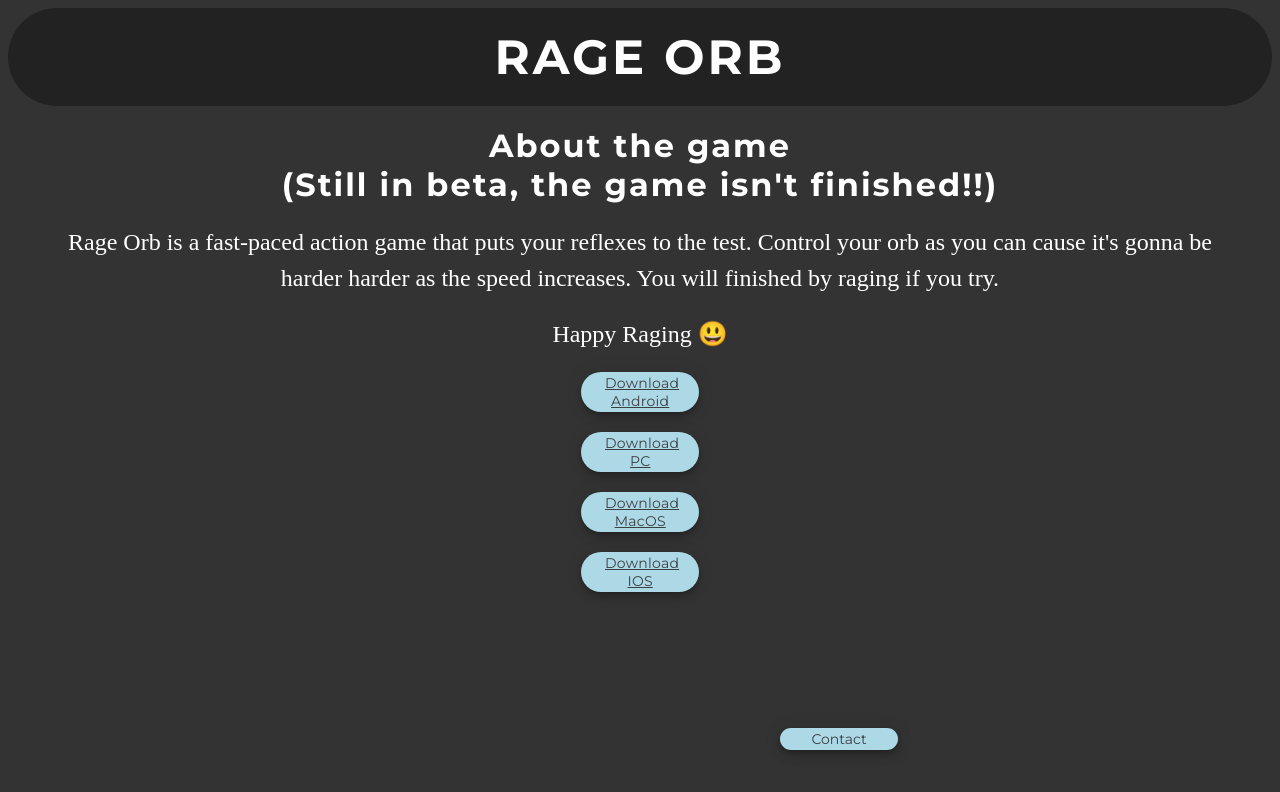
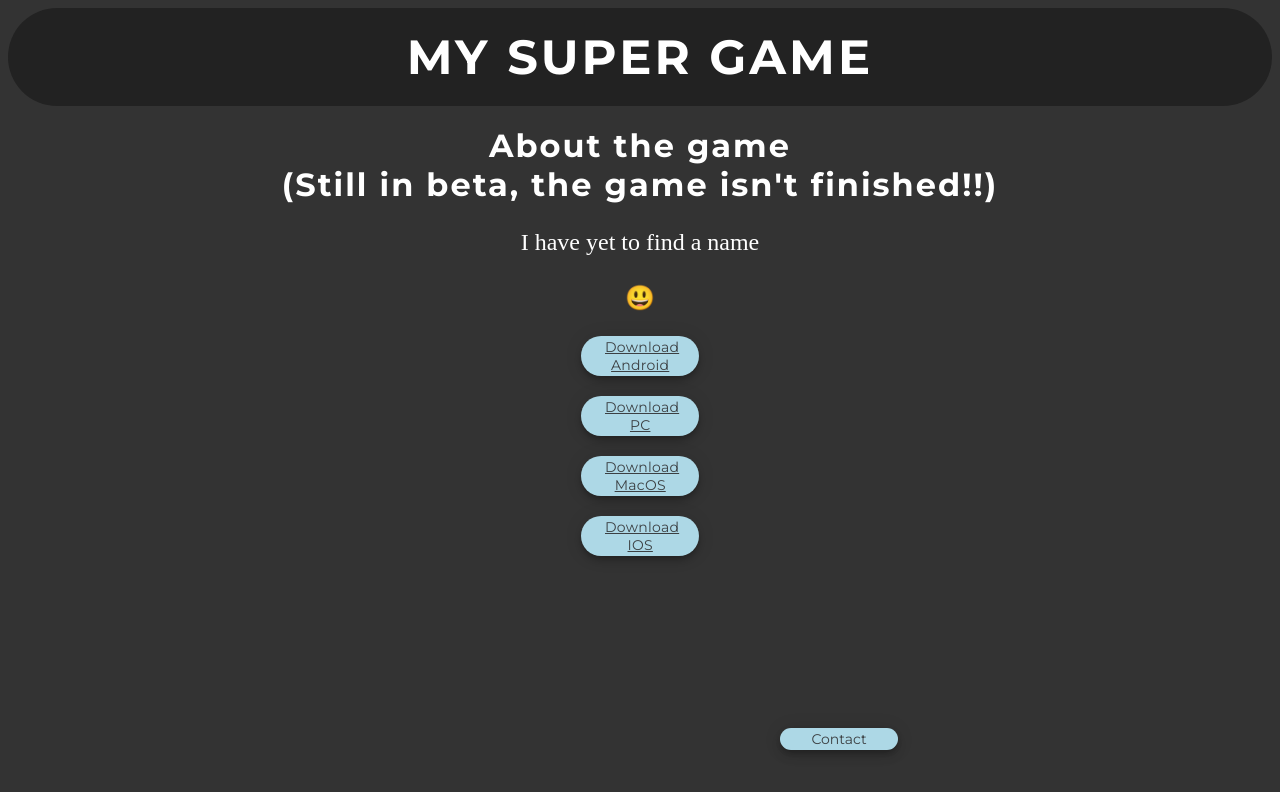
Before and after one commit to sosauce2/sosauce.github.io, a plain HTML site: page index.html in a window 1280 px wide. Drawn offline with Linux system fonts and the light colour scheme.

Commit message:
Update index.html

```diff
--- a/index.html
+++ b/index.html
@@ -125,19 +125,19 @@ main h2 {
   </style>
     <!-- Import Google Font -->
     <link href="https://fonts.googleapis.com/css2?family=Montserrat:wght@400;700&display=swap" rel="stylesheet">
-    <title>Rage Orb</title>
+    <title>sosauce</title>
   </head>
   <body>
     <header>
-      <h1>Rage Orb</h1>
+      <h1>My Super Game</h1>
     </header>
     <main>
       <div class="container">
         <div class="column rounded-rectangle">
           <h2>About the game</h2>
           <h2>(Still in beta, the game isn't finished!!)</h2>
-          <p style="text-align: center">Rage Orb is a fast-paced action game that puts your reflexes to the test. Control your orb as you can cause it's gonna be harder harder as the speed increases. You will finished by raging if you try.</p>
-          <p style="text-align: center">Happy Raging 😃</p>
+          <p style="text-align: center">I have yet to find a name</p>
+          <p style="text-align: center">😃</p>
           <a class="button-17" href="replaceWithActualGame.apk" download>Download Android</a>
           <a class="button-17" href="replaceWithActualGame.apk" download>Download PC</a>
           <a class="button-17" href="replaceWithActualGame.apk" download>Download MacOS</a>
```
